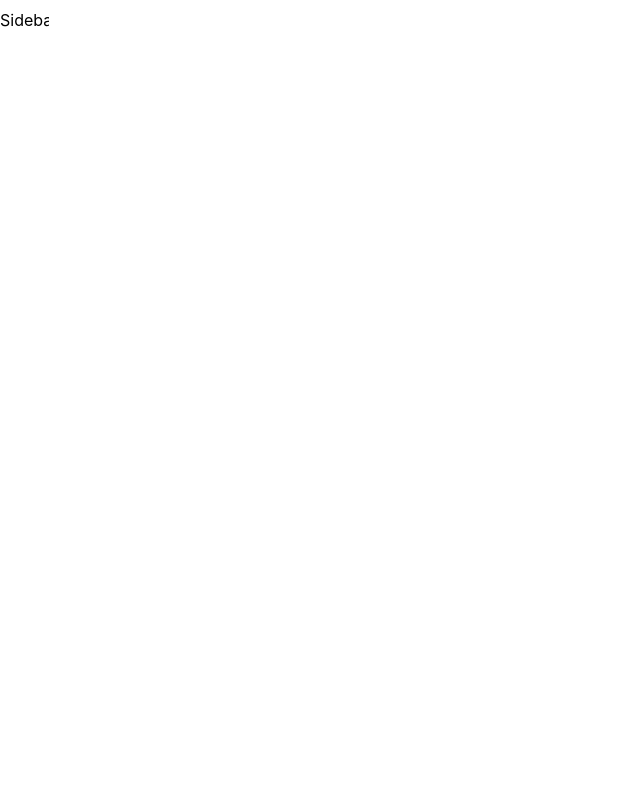
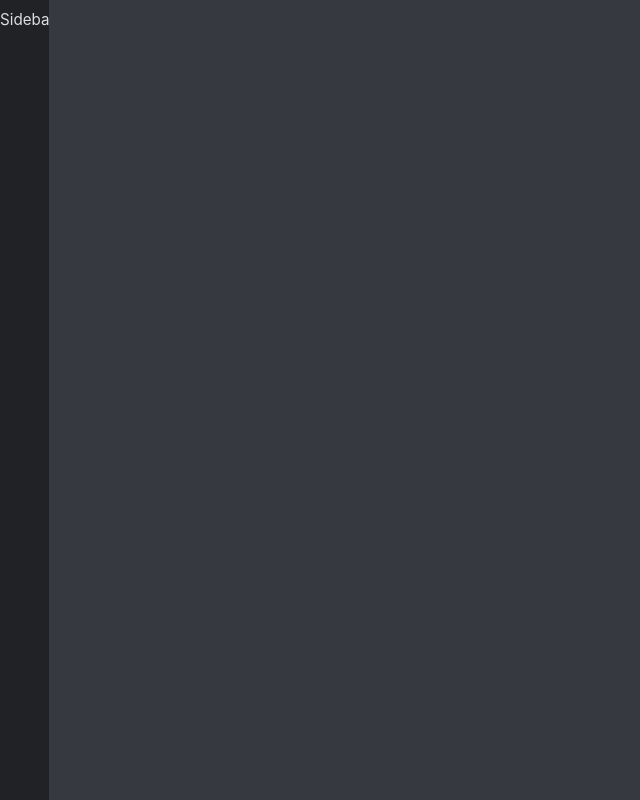
Before and after one commit to gepthecoder/discord-blockchain, a Next.js app in the folder client/: page / in a window 1280 px wide. Shown: the whole page, without its empty margins (0-640 px from the left). Built offline with nearby package versions, Linux system fonts and the light colour scheme.

Commit message:
$0012: [Home]: set styling for global css

```diff
--- a/client/styles/globals.css
+++ b/client/styles/globals.css
@@ -1,16 +1,63 @@
-html,
-body {
+* {
+  margin: 0;
   padding: 0;
-  margin: 0;
-  font-family: -apple-system, BlinkMacSystemFont, Segoe UI, Roboto, Oxygen,
-    Ubuntu, Cantarell, Fira Sans, Droid Sans, Helvetica Neue, sans-serif;
+  list-style: none;
+  text-decoration: none;
+  box-sizing: border-box;
+  font-family: -apple-system, BlinkMacSystemFont, 'Segoe UI', Roboto, Oxygen,
+    Ubuntu, Cantarell, 'Open Sans', 'Helvetica Neue', sans-serif;
 }
 
-a {
-  color: inherit;
-  text-decoration: none;
+:root {
+  --deep-grey: #202225;
+  --semi-deep-grey: #2f3136;
+  --light-grey: #36393f;
+  --primary-color: #5865f2;
+  --grey-text-color: #dcddde;
+  --font-size: 0.95rem;
+  --transition: 0.2s ease-out;
+  --green: #3ba55d;
+  --hover-light-grey-color: #3b3d43;
 }
 
-* {
-  box-sizing: border-box;
+body {
+  background: #202225;
+  font-size: 0.95rem;
+  color: #dcddde;
 }
+
+#online,
+#offline {
+  border: 4px solid #2f3136;
+}
+
+#online {
+  background: #3ba55d;
+}
+
+#offline {
+  background: rgb(113 118 122);
+  border-width: 3px;
+}
+
+#offline::before {
+  content: '';
+  width: 6px;
+  height: 6px;
+  background: #2f3136;
+  display: block;
+  border-radius: 100px;
+  position: relative;
+  top: 2px;
+  left: 2px;
+}
+
+input[type='search'] {
+  border: none;
+  outline: none;
+  width: 100%;
+  background: #202225;
+  padding: 7px;
+  border-radius: 5px;
+  color: #fff;
+}
```
